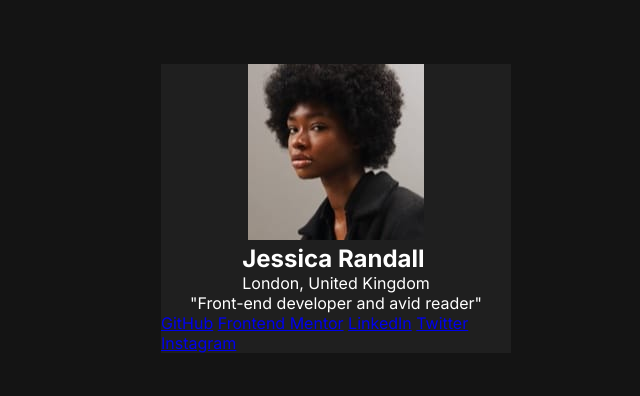
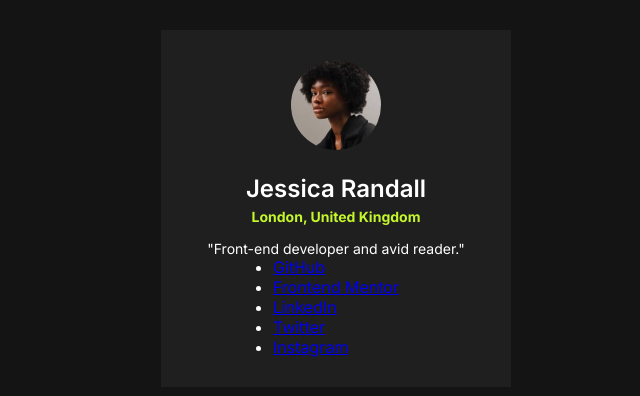
Before and after one commit to shad0w-max/social-links-profile, a plain HTML site: page index.html in a window 1280 px wide. Shown: the part 192-588 px from the top of the page, without its empty margins (304-944 px from the left). Drawn offline with Linux system fonts and the light colour scheme.

Commit message:
Refactor profile section in index.html for improved structure and styling; enhance CSS for better layout and presentation

```diff
--- a/index.html
+++ b/index.html
@@ -1,30 +1,32 @@
 <!DOCTYPE html>
 <html lang="en">
   <head>
-  <meta charset="UTF-8">
-  <meta name="viewport" content="width=device-width, initial-scale=1.0">
+    <meta charset="UTF-8" />
+    <meta name="viewport" content="width=device-width, initial-scale=1.0" />
     <title>Social Links Profile</title>
-  <link rel="stylesheet" href="style.css">
+    <link rel="stylesheet" href="style.css" />
   </head>
   <body>
     <div class="container">
       <div class="profile-image">
-      <img src="assets/images/avatar-jessica.jpeg" alt="Profile Image">
+        <img src="assets/images/avatar-jessica.jpeg" alt="Profile Image" />
       </div>
       <div class="profile-details">
         <h2 class="profile-name">Jessica Randall</h2>
         <p class="profile-address">London, United Kingdom</p>
       </div>
       <div class="profile-bio">
-      <p class="bio-text">"Front-end developer and avid reader"</p>
+        <p class="bio-text">"Front-end developer and avid reader."</p>
       </div>
-    <div class="social-links">
-      <a href="#" class="social-link">GitHub</a>
+      <ul class="social-links">
+        <li class="link-dad"><a href="#" class="social-link">GitHub</a></li>
+        <li class="link-dad">
           <a href="#" class="social-link">Frontend Mentor</a>
-      <a href="#" class="social-link">LinkedIn</a>
-      <a href="#" class="social-link">Twitter</a>
-      <a href="#" class="social-link">Instagram</a>
-    </div>
+        </li>
+        <li class="link-dad"><a href="#" class="social-link">LinkedIn</a></li>
+        <li class="link-dad"><a href="#" class="social-link">Twitter</a></li>
+        <li class="link-dad"><a href="#" class="social-link">Instagram</a></li>
+      </ul>
     </div>
   </body>
 </html>
--- a/style.css
+++ b/style.css
@@ -27,9 +27,40 @@ body {
   width: 350px;
   background-color: var(--gray-800);
   color: var(--white);
-
+  padding: 30px;
   display: flex;
   flex-direction: column;
   justify-content: center;
   align-items: center;
 }
+
+.profile-image img {
+    width: 90px;
+    height: 90px;
+    border-radius: 50%;
+}
+
+.profile-image {
+  margin-bottom: 20px;
+}
+
+.profile-details {
+  text-align: center;
+  margin-bottom: 15px;
+}
+
+.profile-details h2 {
+    font-size: 24px;
+    font-weight: 600;
+}
+
+.profile-details p {
+    font-size: 14px;
+    font-weight: 700;
+    color: var(--green);
+    margin-top: 5px;
+}
+
+.profile-bio .bio-text {
+  font-size: 14px;
+}
```
Lines whose indentation alone changed are shown as unchanged.
